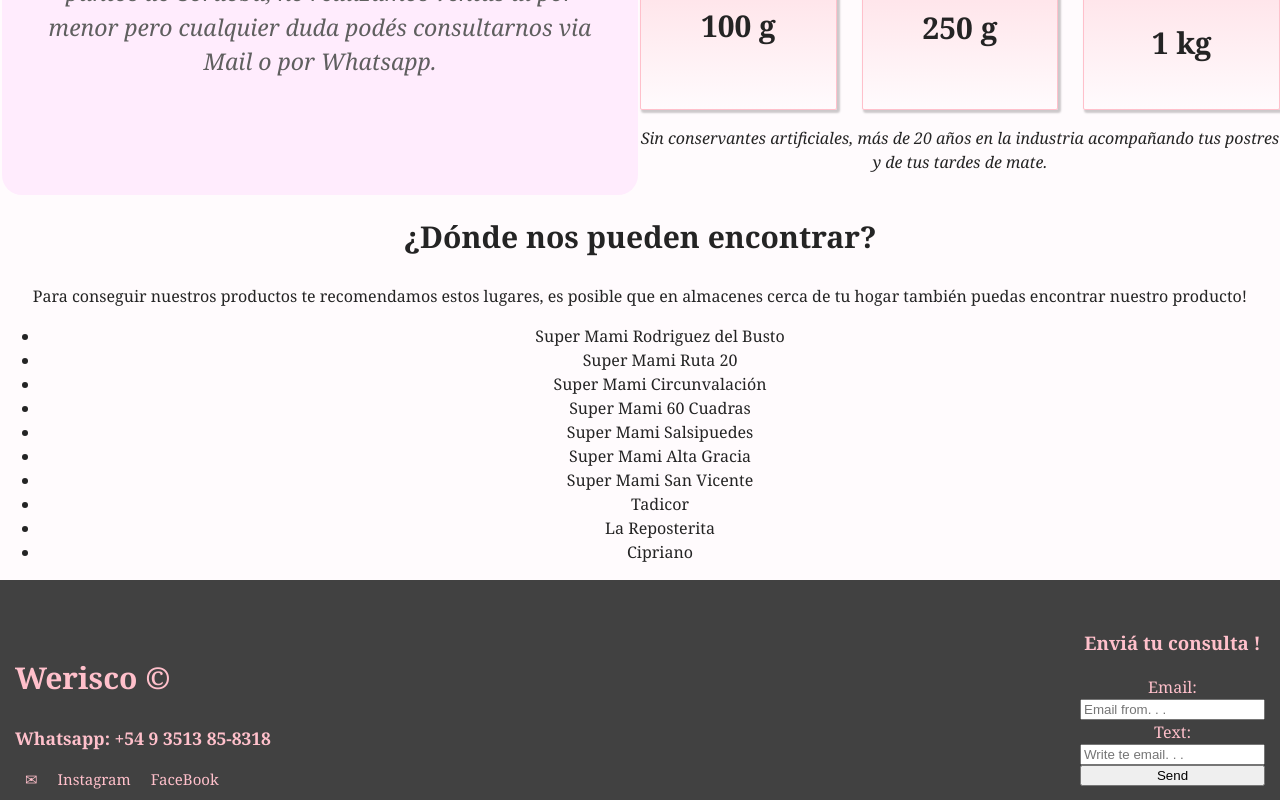
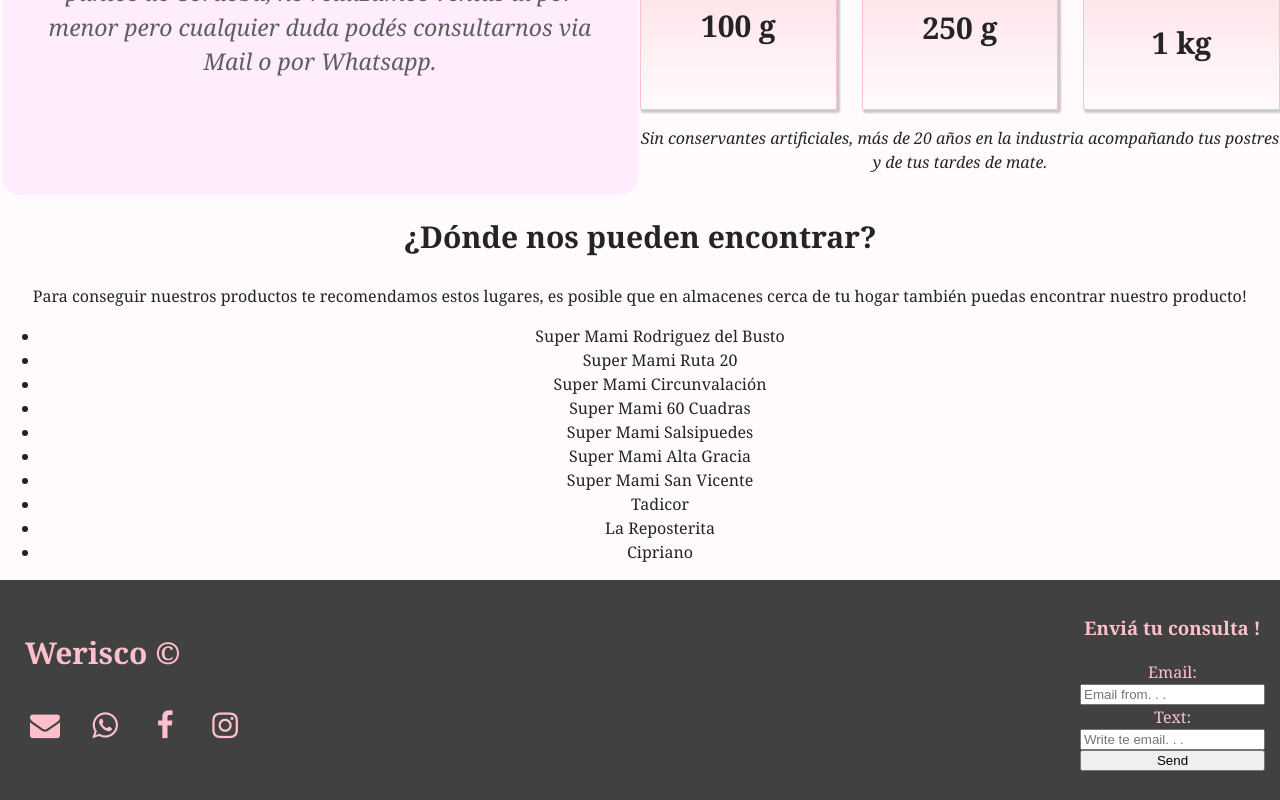
Before and after one commit to IgnacioFontaine/LandingWerisco, a React (Vite) app in the folder client/: page / in a window 1280 px wide. Shown: the part 714-1514 px from the top of the page. Built offline with nearby package versions, Linux system fonts and the light colour scheme.

Commit message:
cambio en footer

```diff
--- a/client/index.html
+++ b/client/index.html
@@ -3,6 +3,7 @@
   <head>
     <meta charset="UTF-8" />
     <link rel="icon" type="image/svg+xml" href="/vite.svg" />
+    <link rel="stylesheet" href="https://cdnjs.cloudflare.com/ajax/libs/font-awesome/4.7.0/css/font-awesome.min.css">
     <meta name="viewport" content="width=device-width, initial-scale=1.0" />
     <meta author="Ignacio Fontaine">
     <title>Werisco</title>
--- a/client/src/assets/Components/Footer/footer.css
+++ b/client/src/assets/Components/Footer/footer.css
@@ -10,8 +10,8 @@
   font-size: 30px;
   text-align: start;
   justify-content: center;
-  padding-top: 50px;
-  padding-left: 15px;
+  padding-top: 25px;
+  padding-left: 25px;
   color: pink;
 }
 
@@ -33,7 +33,7 @@
 
 .footer-mail{
   text-align: end;
-  padding-top: 30px;
+  padding-top: 15px;
   padding-right: 15px;
   color: pink;
 }
@@ -45,3 +45,27 @@
   text-align: center;
 
 }
+
+.fa {
+  padding: 0px;
+  font-size: 30px;
+  width: 40px;
+  text-align: center;
+  text-decoration: none;
+}
+
+/* Efecto al pasar el mouse (opcional) */
+.fa:hover {
+  opacity: 0.7;
+}
+
+/* Color específico para cada red social */
+/* Facebook */
+.fa-facebook {
+  color: white;
+}
+
+/* Instagram */
+.fa-instagram {
+  color: white;
+}
--- a/client/src/assets/Components/Footer/footer.jsx
+++ b/client/src/assets/Components/Footer/footer.jsx
@@ -28,10 +28,10 @@ function Footer() {
           <h2 id="contactos" className="footer-title"><strong >Werisco &#169;</strong></h2>
         </div>
         <div className="footer-link-contenedor">
-          <h3>Whatsapp: +54 9 3513 85-8318</h3>
-          <a href="" target="_blank">✉</a>
-          <a href="https://www.instagram.com/werisco_/" target="_blank" className="footer-link">Instagram</a>
-          <a href="https://www.facebook.com/Werisco" target="_blank" className="footer-link">FaceBook</a>
+          <a href="" target="_blank" ><i className="fa fa-envelope email-icon"></i></a>
+          <a href="" target="_blank" className="fa fa-whatsapp"></a>
+          <a href="https://www.facebook.com/Werisco" target="_blank" className="fa fa-facebook"></a>
+          <a href="https://www.instagram.com/werisco_/" target="_blank" className="fa fa-instagram"></a>
         </div>
       </section>
       <section>
```
